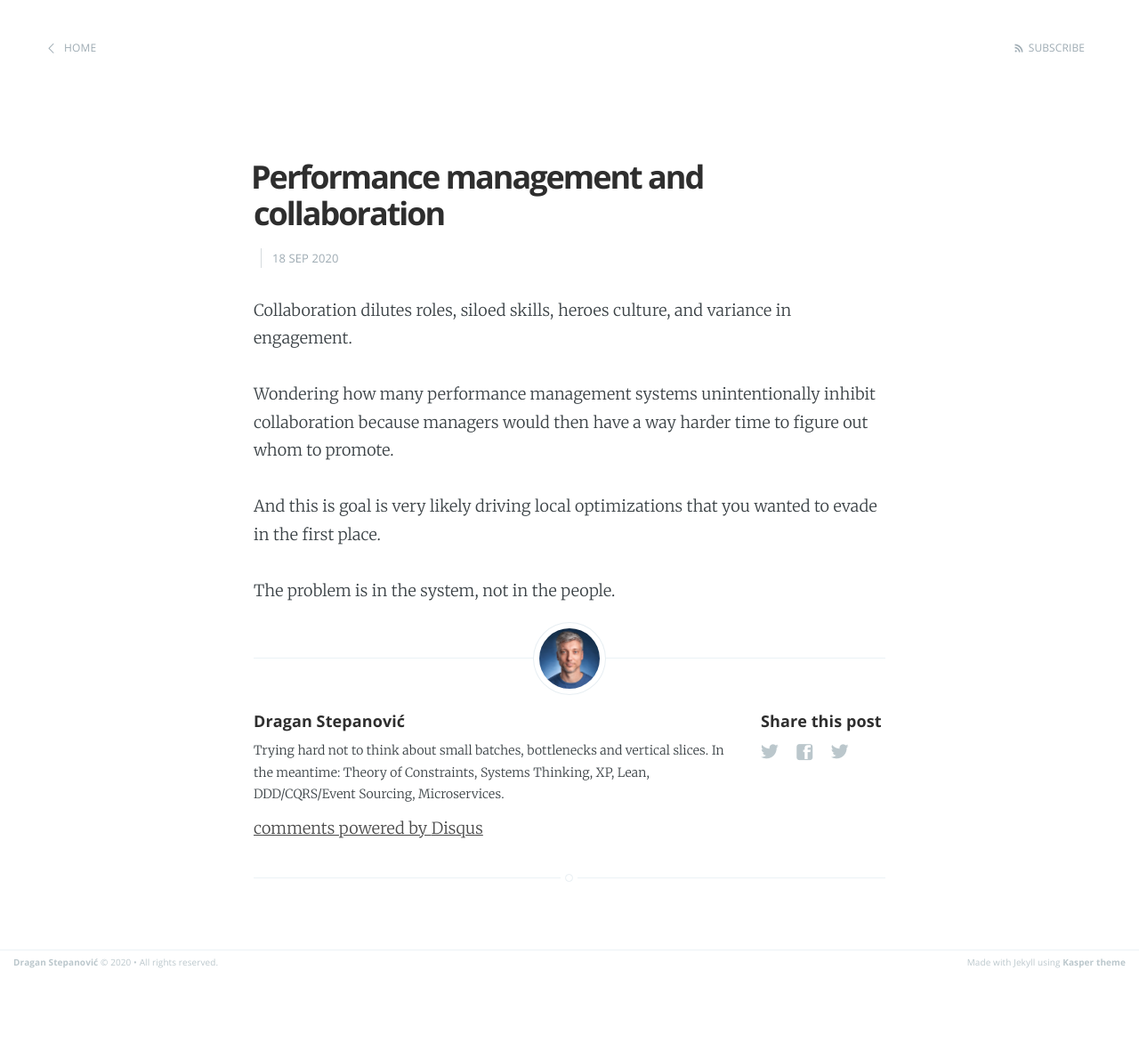
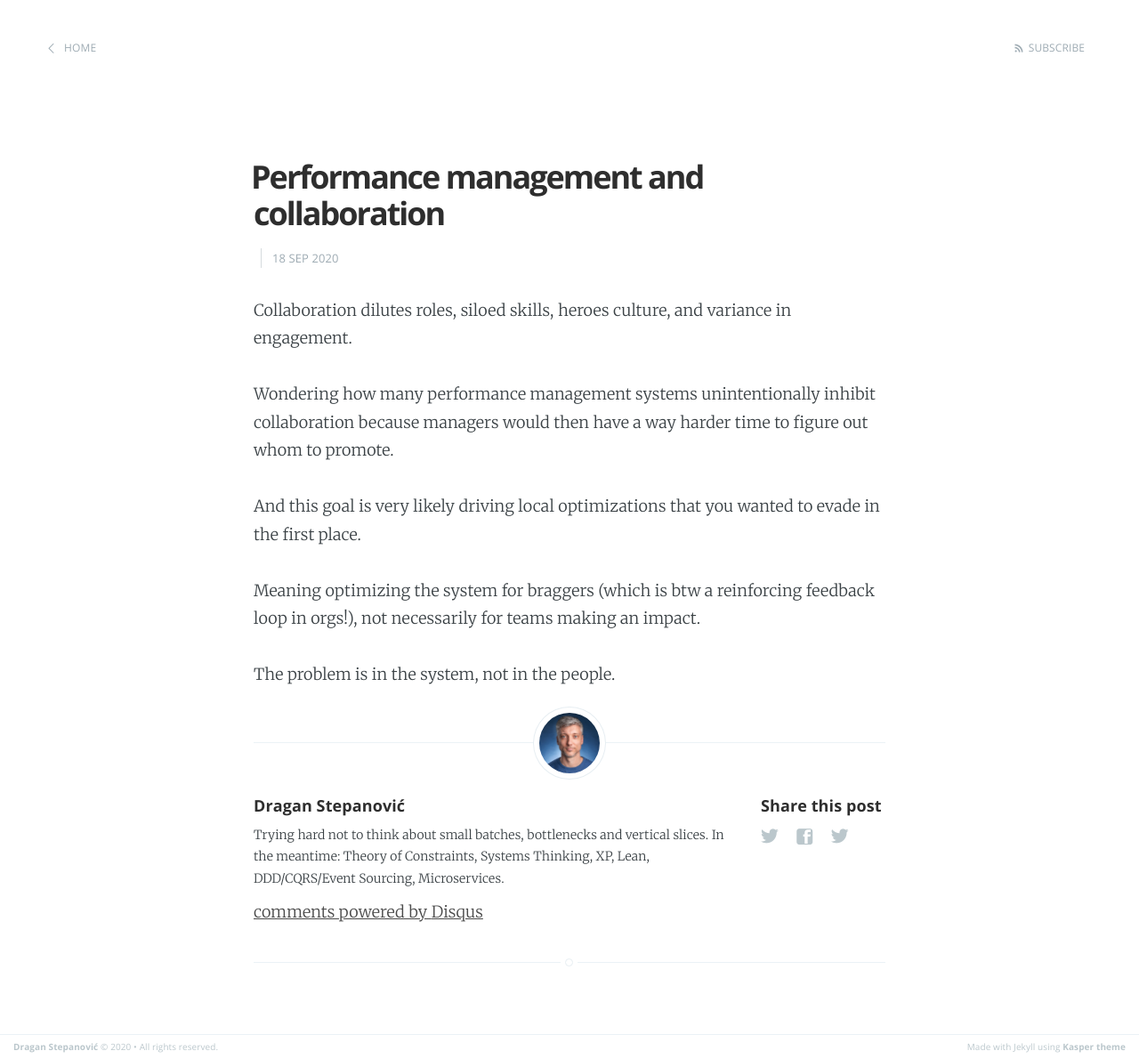
Before and after one commit to dragan-stepanovic/dragan-stepanovic.github.io, a Jekyll site: the page built from _posts/2020-09-18-performance-management-and-collaboration.md, in a window 1280 px wide. Shown: the whole page at 89% size. Built offline with Jekyll 4.4.1, drawn with Linux system fonts in a browser that asks for light colours; our own code applies the rules of GitHub Pages for plain Markdown files; comment, search, counter and statistics services are not loaded; before the commit the page ends 1096 px from its top, so only the background shows below that.

Commit message:
Update 2020-09-18-performance-management-and-collaboration.md

```diff
--- a/_posts/2020-09-18-performance-management-and-collaboration.md
+++ b/_posts/2020-09-18-performance-management-and-collaboration.md
@@ -6,6 +6,8 @@ Collaboration dilutes roles, siloed skills, heroes culture, and variance in enga
 
 Wondering how many performance management systems unintentionally inhibit collaboration because managers would then have a way harder time to figure out whom to promote.
 
-And this is goal is very likely driving local optimizations that you wanted to evade in the first place.
+And this goal is very likely driving local optimizations that you wanted to evade in the first place.
+
+Meaning optimizing the system for braggers (which is btw a reinforcing feedback loop in orgs!), not necessarily for teams making an impact.
 
 The problem is in the system, not in the people.
```
